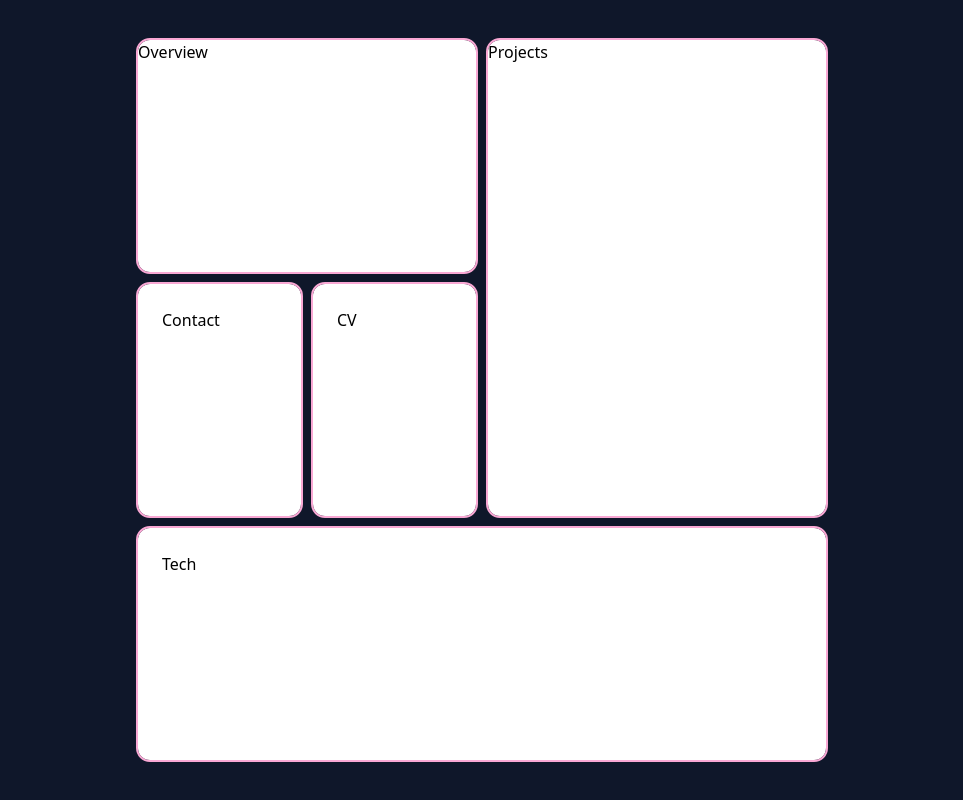
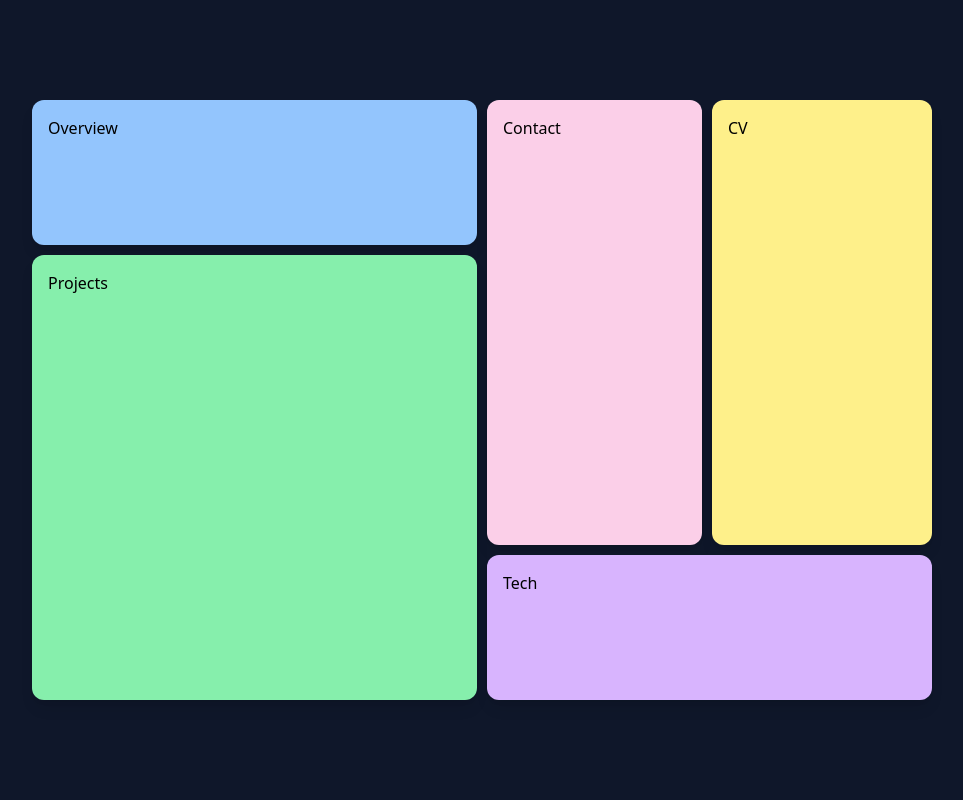
Before and after one commit to rephyr/personal-website-bento, a React (Vite) app: page / in a window 1280 px wide. Shown: the whole page, without its empty margins (158-1121 px from the left). Built offline with nearby package versions, Linux system fonts and the light colour scheme.

Commit message:
Changed card logic and card opening works

```diff
--- a/src/components/BentoBox.jsx
+++ b/src/components/BentoBox.jsx
@@ -8,40 +8,31 @@ import Tech from "./Tech";
 function BentoBox() {
   const [expanded, setExpanded] = useState(null);
 
-  const handleExpand = (boxName) => setExpanded(boxName);
-  const handleClose = () => setExpanded(null);
+  const containerRect = { width: 900, height: 600 };
+
+  const padding = 5;
+
+  const boxes = [
+    { id: "overview", rect: { top: 0, left: 0, width: 450 - padding, height: 150 - padding }, component: Overview },
+    { id: "projects", rect: { top: 150 + padding, left: 0, width: 450 - padding, height: 450 - padding }, component: Projects },
+    { id: "contact", rect: { top: 0, left: 450 + padding, width: 220 - padding, height: 450 - padding }, component: Contact },
+    { id: "cv", rect: { top: 0, left: 675 + padding, width: 225 - padding, height: 450 - padding }, component: Cv },
+    { id: "tech", rect: { top: 450 + padding, left: 450 + padding, width: 450 - padding, height: 150 - padding }, component: Tech },
+  ];
 
   return (
-    <div className="relative grid h-full w-full grid-cols-4 grid-rows-3 gap-3 xl:m-64 lg:m-32 md:m-16 p-10">
-      <Overview
-        expanded={expanded === "overview"}
-        onExpand={() => handleExpand("overview")}
-        onClose={handleClose}
-      />
-
-      <Projects
-        expanded={expanded === "projects"}
-        onExpand={() => handleExpand("projects")}
-        onClose={handleClose}
-      />
-
-      <Contact
-        expanded={expanded === "contact"}
-        onExpand={() => handleExpand("contact")}
-        onClose={handleClose}
-      />
-
-      <Cv
-        expanded={expanded === "cv"}
-        onExpand={() => handleExpand("cv")}
-        onClose={handleClose}
-      />
-
-      <Tech
-        expanded={expanded === "tech"}
-        onExpand={() => handleExpand("tech")}
-        onClose={handleClose}
-      />
+    <div className="relative" style={{ width: containerRect.width, height: containerRect.height }}>
+      {boxes.map(({ id, rect, component: Component }) => (
+        <Component
+          key={id}
+          expanded={expanded === id}
+          onExpand={() => setExpanded(id)}
+          onClose={() => setExpanded(null)}
+          dimmed={!!expanded && expanded !== id}
+          rect={rect}
+          containerRect={containerRect}
+        />
+      ))}
     </div>
   );
 }
--- a/src/components/Contact.jsx
+++ b/src/components/Contact.jsx
@@ -1,8 +1,16 @@
-function Contact() {
+import React from "react";
+import ExpandableCard from "./ExpandableCard";
+
+function Contact(props) {
   return (
-    <div className="col-span-1 row-span-1 rounded-xl bg-white outline outline-2 outline-pink-300 hover-grow p-6">
-      Contact
-    </div>
+    <ExpandableCard {...props} className="bg-pink-200">
+      {props.expanded ? (
+        <h2 className="text-xl font-bold">Contact Details</h2>
+      ) : (
+        "Contact"
+      )}
+    </ExpandableCard>
   );
 }
+
 export default Contact;
--- a/src/components/Cv.jsx
+++ b/src/components/Cv.jsx
@@ -1,8 +1,16 @@
-function Cv() {
+import React from "react";
+import ExpandableCard from "./ExpandableCard";
+
+function Cv(props) {
   return (
-    <div className="col-span-1 row-span-1 rounded-xl bg-white outline outline-2 outline-pink-300 hover-grow p-6">
-      CV
-    </div>
+    <ExpandableCard {...props} className="bg-yellow-200">
+      {props.expanded ? (
+        <h2 className="text-xl font-bold">CV Details</h2>
+      ) : (
+        "CV"
+      )}
+    </ExpandableCard>
   );
 }
+
 export default Cv;
--- /dev/null
+++ b/src/components/ExpandableCard.jsx
@@ -0,0 +1,62 @@
+import React from "react";
+
+function ExpandableCard({
+  expanded,
+  onExpand,
+  onClose,
+  dimmed,
+  rect,
+  containerRect,
+  children,
+  className = "",
+  paddingClass = "p-4",
+}) {
+  const style = expanded
+    ? {
+        position: "absolute",
+        top: 0,
+        left: 0,
+        width: containerRect.width,
+        height: containerRect.height,
+        zIndex: 100,
+        transition: "all 0.7s ease-in-out",
+      }
+    : {
+        position: "absolute",
+        top: rect.top,
+        left: rect.left,
+        width: rect.width,
+        height: rect.height,
+        zIndex: dimmed ? 5 : 10,
+        transition: "all 0.7s ease-in-out",
+      };
+
+  return (
+    <div
+      onClick={!expanded && !dimmed ? onExpand : undefined}
+      style={style}
+      className={`rounded-xl shadow-lg cursor-pointer ${paddingClass} ${className} ${
+        dimmed ? "opacity-30 pointer-events-none" : ""
+      }`}
+    >
+      {expanded ? (
+        <>
+          <button
+            onClick={(e) => {
+              e.stopPropagation();
+              onClose();
+            }}
+            className="mb-4 px-3 py-1 bg-pink-300 rounded hover:bg-pink-400"
+          >
+            Close
+          </button>
+          {children}
+        </>
+      ) : (
+        children
+      )}
+    </div>
+  );
+}
+
+export default ExpandableCard;
--- a/src/components/Overview.jsx
+++ b/src/components/Overview.jsx
@@ -1,31 +1,15 @@
 import React from "react";
-import OverviewHover from "./OverviewHover";
-import OverviewContent from "./OverviewContent";
+import ExpandableCard from "./ExpandableCard";
 
-function Overview({ expanded, onExpand, onClose }) {
+function Overview(props) {
   return (
-    <>
-      {expanded ? (
-        <div className="absolute top-10 left-10 right-10 bottom-10 bg-white rounded-xl outline outline-2 outline-pink-300 p-10 overflow-auto z-50">
-          <button
-            onClick={onClose}
-            className="mb-4 px-3 py-1 bg-pink-300 rounded hover:bg-pink-400"
-          >
-            Close
-          </button>
-          <OverviewContent />
-        </div>
-      ) : (
-        <div
-          className="col-span-2 row-span-1 rounded-xl bg-white outline outline-2 outline-pink-300 hover-grow cursor-pointer"
-          onClick={onExpand}
-        >
-          <OverviewHover />
-        </div>
-      )}
-    </>
+    <ExpandableCard
+      {...props}
+      className="bg-blue-300 rounded-xl"
+    >
+      {props.expanded ? <h2>Overview Details</h2> : "Overview"}
+    </ExpandableCard>
   );
 }
 
-
 export default Overview;
--- a/src/components/Projects.jsx
+++ b/src/components/Projects.jsx
@@ -1,20 +1,15 @@
-function Projects({ expanded, onExpand, onClose }) {
-  return expanded ? (
-    <div className="absolute top-10 left-10 right-10 bottom-10 bg-white rounded-xl outline outline-2 outline-pink-300 p-10 overflow-auto z-50">
-      <button
-        onClick={onClose}
-        className="mb-4 px-3 py-1 bg-pink-300 rounded hover:bg-pink-400"
-      >
-        Close
-      </button>
-    </div>
-  ) : (
-    <div
-      className="col-span-2 row-span-2 rounded-xl bg-white outline outline-2 outline-pink-300 hover-grow cursor-pointer"
-      onClick={onExpand}
-    >
-      Projects
-    </div>
+import React from "react";
+import ExpandableCard from "./ExpandableCard";
+
+function Projects(props) {
+  return (
+    <ExpandableCard {...props} className="bg-green-300">
+      {props.expanded ? (
+        <h2 className="text-xl font-bold">Projects Details</h2>
+      ) : (
+        "Projects"
+      )}
+    </ExpandableCard>
   );
 }
 
--- a/src/components/Tech.jsx
+++ b/src/components/Tech.jsx
@@ -1,8 +1,16 @@
-function Tech() {
+import React from "react";
+import ExpandableCard from "./ExpandableCard";
+
+function Tech(props) {
   return (
-    <div className="col-span-4 row-span-1 rounded-xl bg-white outline outline-2 outline-pink-300 hover-grow p-6">
-      Tech
-    </div>
+    <ExpandableCard {...props} className="bg-purple-300">
+      {props.expanded ? (
+        <h2 className="text-xl font-bold">Tech Details</h2>
+      ) : (
+        "Tech"
+      )}
+    </ExpandableCard>
   );
 }
+
 export default Tech;
--- a/src/index.css
+++ b/src/index.css
@@ -9,4 +9,26 @@
   .hover-grow:hover {
     @apply scale-105;
   }
+
+  /* Bento container */
+  .bento-container {
+    @apply relative w-[600px] h-[600px] mx-auto border border-gray-300 p-4 bg-gray-100;
+  }
+
+  /* Individual boxes */
+  .box {
+    @apply inline-block w-[150px] h-[150px] m-2 bg-blue-300 rounded-lg shadow cursor-pointer
+           text-center text-gray-800 font-semibold leading-[150px] transition-all duration-500 ease-in-out relative align-top;
+  }
+
+  /* Expanded box */
+  .box-expanded {
+    @apply absolute top-0 left-0 z-10 w-full h-full bg-blue-600 text-white text-xl p-6 overflow-auto
+           leading-normal;
+  }
+
+  /* Dim other boxes when one is expanded */
+  .dimmed {
+    @apply opacity-30 pointer-events-none transition-opacity duration-300 ease-in-out;
+  }
 }
```
